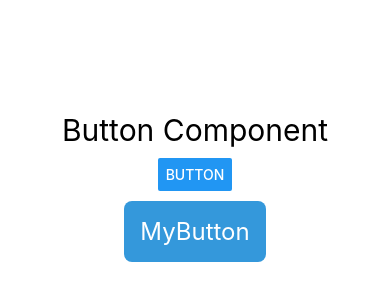
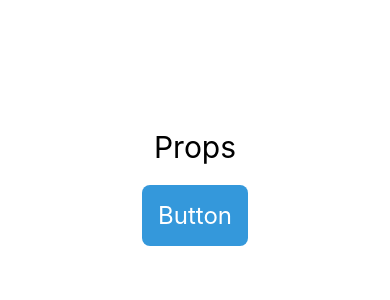
Before and after one commit to YeojinJeon/start-react-native, a React Native app: screen / in a window 390 px wide. Shown: the part 230-530 px from the top of the page. Built offline with nearby package versions, Linux system fonts and the light colour scheme.

Commit message:
props 전달 & props 변경 에러

```diff
--- a/src/App.js
+++ b/src/App.js
@@ -14,9 +14,8 @@ const App = () => {
             <Text
                 style={{
                     fontSize: 30, marginBottom: 10
-                }}>Button Component</Text>
-            <Button title="Button" onPress={() => alert('press !!!')} />
-            <MyButton />
+                }}>Props</Text>
+            <MyButton title="Button" />
         </View>
     );
 };
--- a/src/components/MyButton.js
+++ b/src/components/MyButton.js
@@ -1,7 +1,8 @@
 import React from "react";
 import { Text, TouchableOpacity } from "react-native";
 
-const MyButton = () => {
+const MyButton = props => {
+    // props.title = 'ooo';
     return (
         <TouchableOpacity
             style={{
@@ -11,7 +12,7 @@ const MyButton = () => {
                 borderRadius: 8,
             }}
             onPress={() => alert('Press MyButton!!!')}>
-            <Text style={{ color: 'white', fontSize: 24 }}>MyButton</Text>
+            <Text style={{ color: 'white', fontSize: 24 }}>{props.title}</Text>
         </TouchableOpacity>
     );
 };
```
